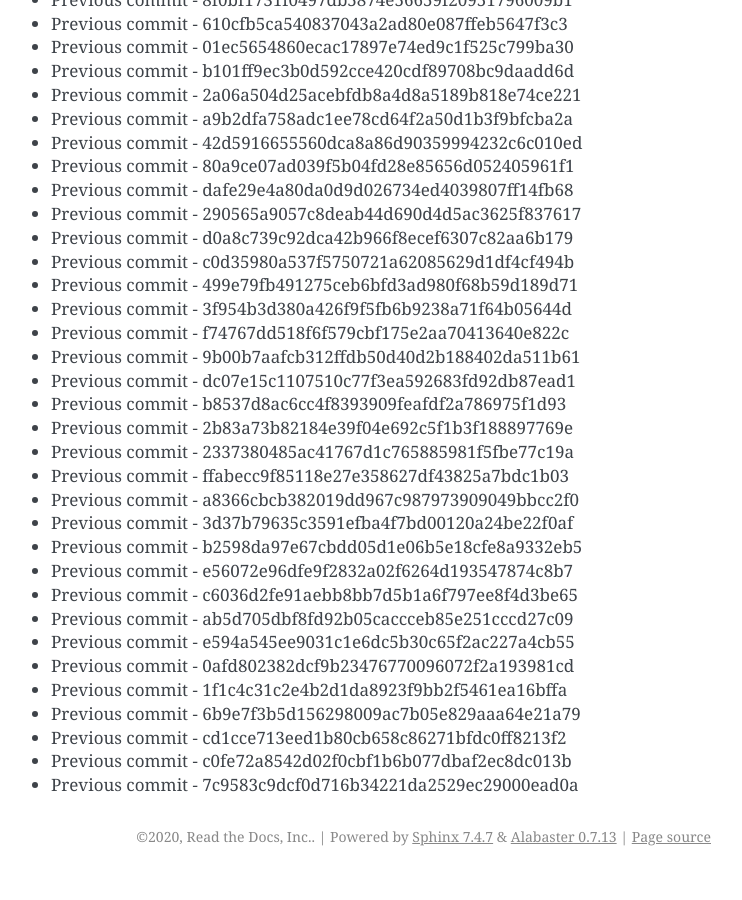
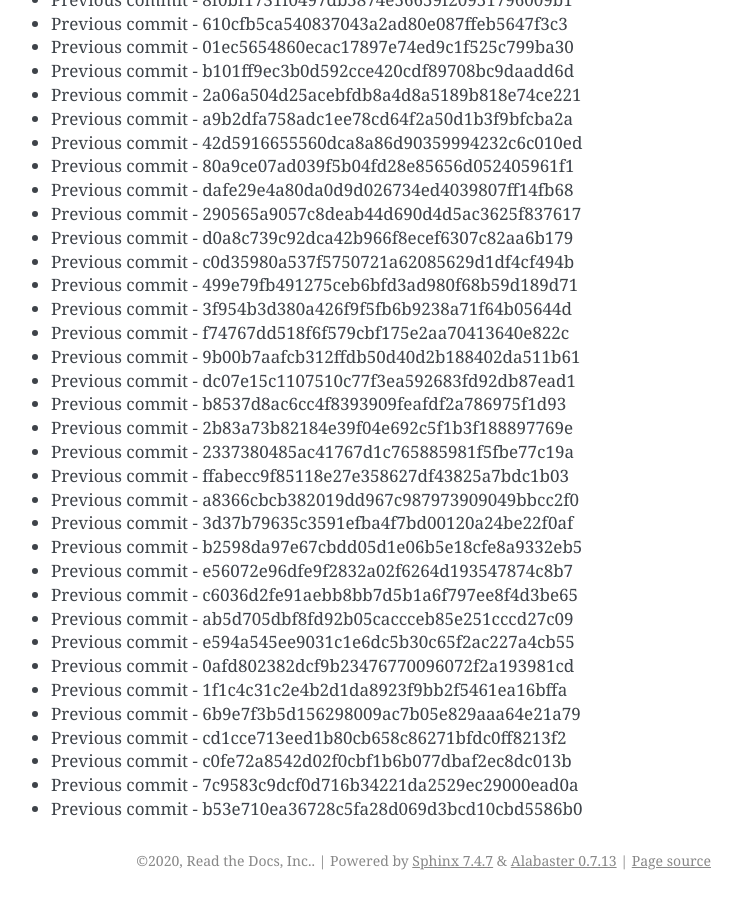
Before and after one commit to readthedocs/rtd-git-stresstest, a Sphinx documentation site: the page built from docs/updates.rst, in a window 1280 px wide and 900 px high, scrolled down 97509 px. Shown: the whole window, without its empty margins (399-1141 px from the left). Built offline with Sphinx 7.4.7, drawn with Linux system fonts in a browser that asks for light colours; before the commit the page ends 98385 px from its top, so only the background shows below that.

Commit message:
Generating commit from previous: b53e710ea36728c5fa28d069d3bcd10cbd5586b0

```diff
--- a/docs/updates.rst
+++ b/docs/updates.rst
@@ -4129,3 +4129,4 @@ It can be tested for any performance characteristics.
 * Previous commit - cd1cce713eed1b80cb658c86271bfdc0ff8213f2
 * Previous commit - c0fe72a8542d02f0cbf1b6b077dbaf2ec8dc013b
 * Previous commit - 7c9583c9dcf0d716b34221da2529ec29000ead0a
+* Previous commit - b53e710ea36728c5fa28d069d3bcd10cbd5586b0
```
